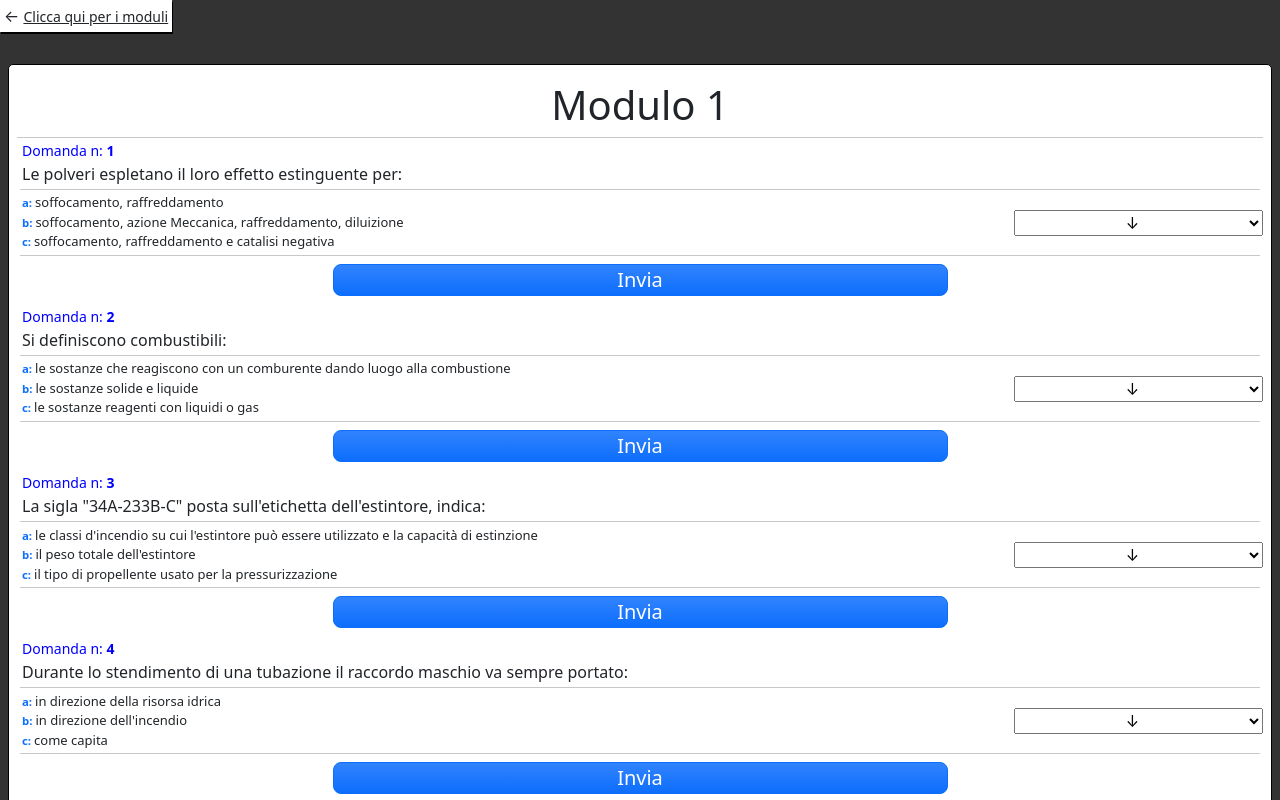
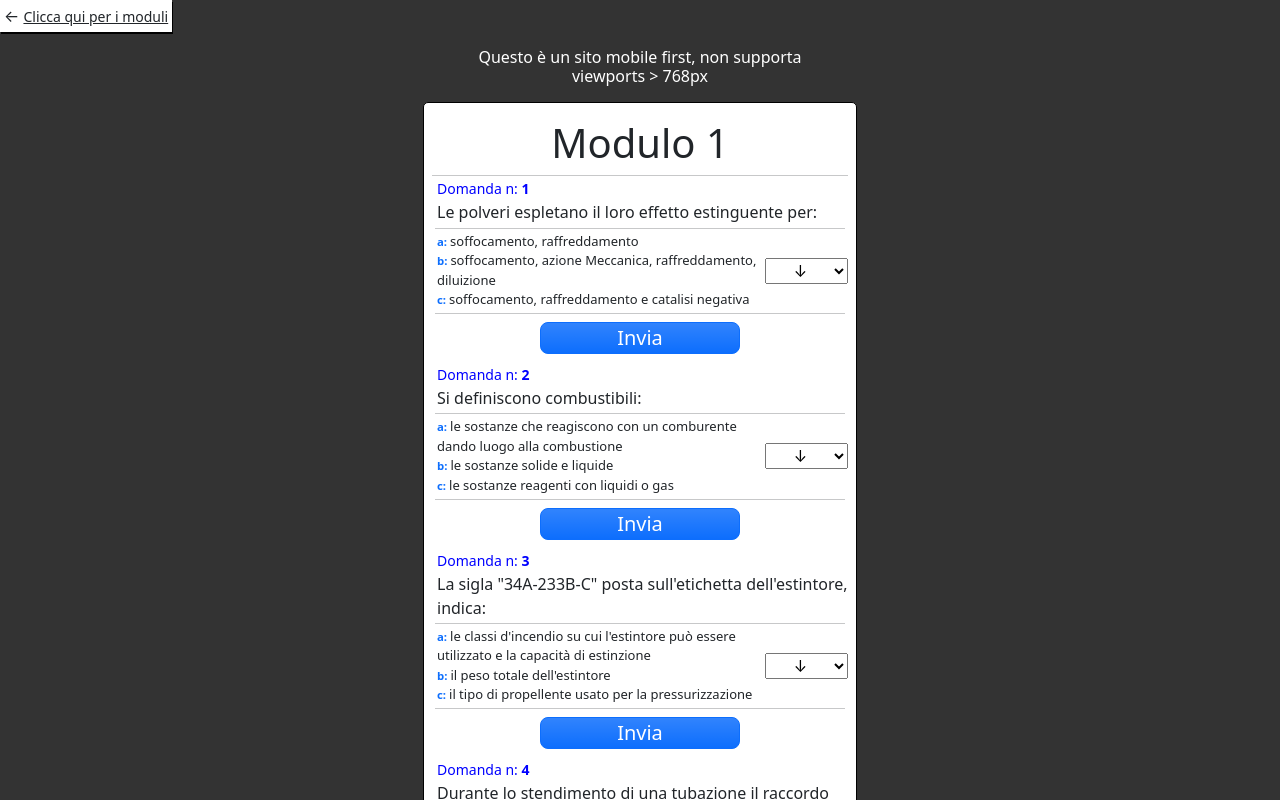
Before and after one commit to simonemoretti94/vite_capo_1, a Vue app: page / in a window 1280 px wide. Shown: the top 800 px of the page. Built offline with nearby package versions, Linux system fonts and the light colour scheme.

Commit message:
updated answer handler

```diff
--- a/src/components/Main.vue
+++ b/src/components/Main.vue
@@ -11,10 +11,9 @@ export default {
   },
   methods: {
 
-    // multiple logic
+    // multiple and tf logics
     question_answer(n_question, list) {
       let tempValue = document.getElementById(`question_${n_question}_${list[0]}`).value;
-      //console.log(`Question n: ${n_question}`)
       console.log(document.getElementById(`question_${n_question}_${list[0]}`).value);
 
       list[1].forEach(element => {
@@ -22,6 +21,24 @@ export default {
           console.log(element);
           let tempBtn = document.getElementById(`button_${n_question}_${list[0]}`)
           console.log(tempBtn);
+
+          let tempAnswer = null
+          if (tempValue == '0' || tempValue == '1') { // activates whent the question is tf
+            tempAnswer = parseInt(tempValue);
+            //console.log(tempAnswer, typeof tempAnswer);
+            if (element[3] == tempAnswer) {
+              console.log('right!');
+              tempBtn.classList.remove('btn-danger')
+              tempBtn.classList.add('btn-success')
+              tempBtn.innerHTML = 'CORRETTO'
+            }
+            else {
+              tempBtn.classList.remove('btn-primary')
+              tempBtn.classList.add('btn-danger')
+              tempBtn.innerHTML = 'INVIA <small>(errore)</small>'
+            }
+          }
+          else { // activates when the question is multiple
             if (element[6] == tempValue) {
               console.log('right!');
               tempBtn.classList.remove('btn-danger')
@@ -35,51 +52,16 @@ export default {
               tempBtn.innerHTML = 'INVIA <small>(errore)</small>'
             }
           }
+        }
       });
     },
-
-    // tf logic
-    question_tf_answer(n_question, list) {
-      let tempValue = document.getElementById(`question_${n_question}_${list[0]}`).value;
-      //console.log(`Question n: ${n_question}`)
-      //console.log(document.getElementById(`question_${n_question}_${list[0]}`).value, typeof (document.getElementById(`question_${n_question}_${list[0]}`).value));
-      let tempAnswer = null
-      tempAnswer = document.getElementById(`question_${n_question}_${list[0]}`).value
-      //console.log(tempAnswer, typeof tempAnswer);
-
-      if (tempValue === '0' || tempValue === '1') {
-        tempAnswer = parseInt(tempValue);
-        //console.log(tempAnswer, typeof tempAnswer);
-      }
-      else {
-        //console.error("Il valore dell'input non è né '0' né '1'");
-      }
-
-      list[1].forEach(element => {
-        if (element[1] == n_question) {
-          //console.log(element);
-          let tempBtn = document.getElementById(`button_${n_question}_${list[0]}`)
-          //console.log(tempBtn);
-          if (element[3] == tempAnswer) {
-            console.log('right!');
-            tempBtn.classList.remove('btn-danger')
-            tempBtn.classList.add('btn-success')
-            tempBtn.innerHTML = 'CORRETTO'
-          }
-          else {
-            //console.log('wrong!');
-            tempBtn.classList.remove('btn-primary')
-            tempBtn.classList.add('btn-danger')
-            tempBtn.innerHTML = 'INVIA <small>(errore)</small>'
-          }
-        }
-      });
-    }
   }
 }
 </script>
 
 <template>
+  <section id="main_section">
+    <h6 id="service_h6">Questo è un sito mobile first, non supporta<br>viewports > 768px</h6>
 
     <!-- multiple answers -->
 
@@ -278,16 +260,16 @@ export default {
         <hr>
         <div id="sub-wrapper">
           <div class="w-100  d-flex flex-row">
-          <select class="w-50" :name="`question_${question[1]}`"
+            <select class="w-50 text-center" :name="`question_${question[1]}`"
               :id="`question_${question[1]}_${state.tf_prevenction_b1s[0]}`" style="height: 30px; margin: auto auto;">
               <option selected disabled class="text-center">&DownArrow;</option>
-            <option value="1">vero</option>
-            <option value="0">falso</option>
+              <option value="1">Vero</option>
+              <option value="0">Falso</option>
             </select>
             <div id="submit" class="w-50">
               <div class="w-100">
                 <button class="btn btn-lg btn-primary bg-gradient"
-                @click="question_tf_answer(question[1], state.tf_prevenction_b1s)"
+                  @click="question_answer(question[1], state.tf_prevenction_b1s)"
                   :id="`button_${question[1]}_${state.tf_prevenction_b1s[0]}`">
                   Invia
                 </button>
@@ -296,17 +278,10 @@ export default {
           </div>
         </div>
         <hr>
-      <!-- <div id="submit">
-        <div>
-          <button class="btn btn-lg btn-primary bg-gradient"
-            @click="question_answer(question[1], state.tf_prevenction_b1s)"
-            :id="`button_${question[1]}_${state.tf_prevenction_b1s[0]}`">
-            Invia
-          </button>
-        </div>
-      </div> -->
       </div>
     </div>
+
+  </section>
 
 </template>
 
@@ -315,6 +290,30 @@ export default {
   margin: 0;
   padding: 0;
   box-sizing: border-box;
+}
+
+
+h6#service_h6 {
+  display: none;
+  color: white;
+  text-align: center;
+}
+
+@media screen and (min-width: 450px) {
+  section#main_section {
+    max-width: 450px;
+    margin: auto auto;
+  }
+
+  h6#service_h6 {
+    display: block;
+  }
+}
+
+@media screen and (min-width: 768px) {
+  h6#service_h6 {
+    display: block;
+  }
 }
 
 div#wrapper {
```
Lines whose indentation alone changed are shown as unchanged.
